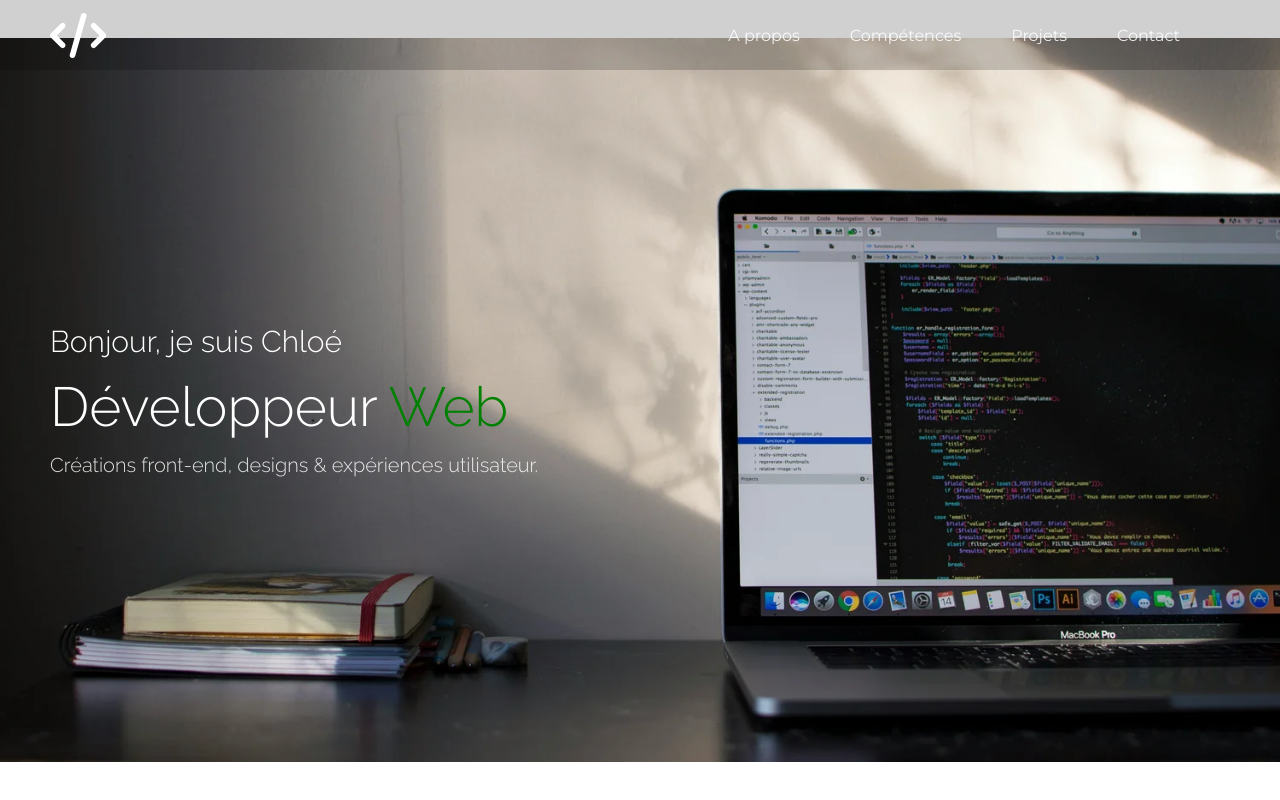
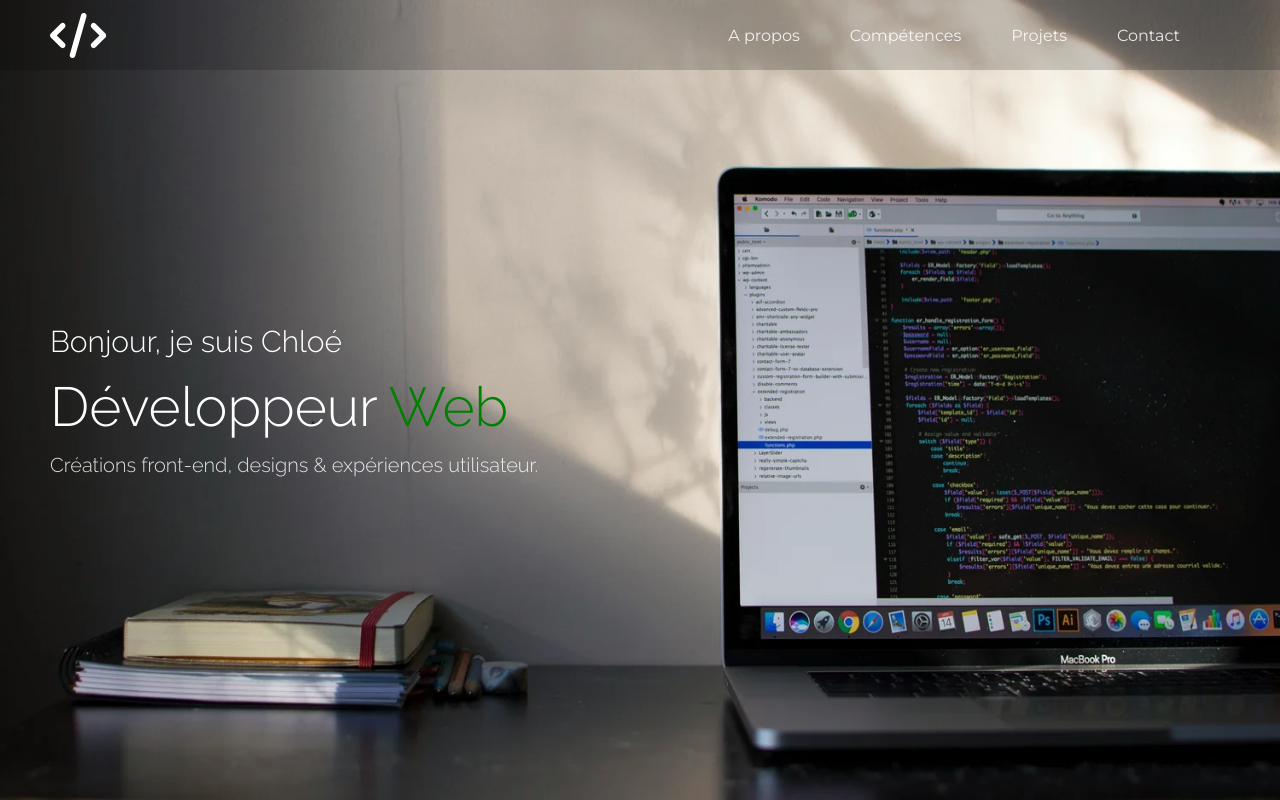
Before and after one commit to pim-chan/MyPortfolio, a plain HTML site: page index.html in a window 1280 px wide. Shown: the top 800 px of the page. Drawn offline with Linux system fonts and the light colour scheme.

Commit message:
style ban

```diff
--- a/style.css
+++ b/style.css
@@ -132,7 +132,6 @@ span {
 /*BANNIERE*/
 
 #ban {
-  max-height: 100vh;
   height: 100vh;
   padding: 0;
   align-items: normal;
@@ -141,6 +140,11 @@ span {
   justify-content: center;
   width: 100%;
   color: var(--text-2);
+}
+
+.ban_img-container {
+  height: 100%;
+  width: 100%;
 }
 
 .ban_img {
```
